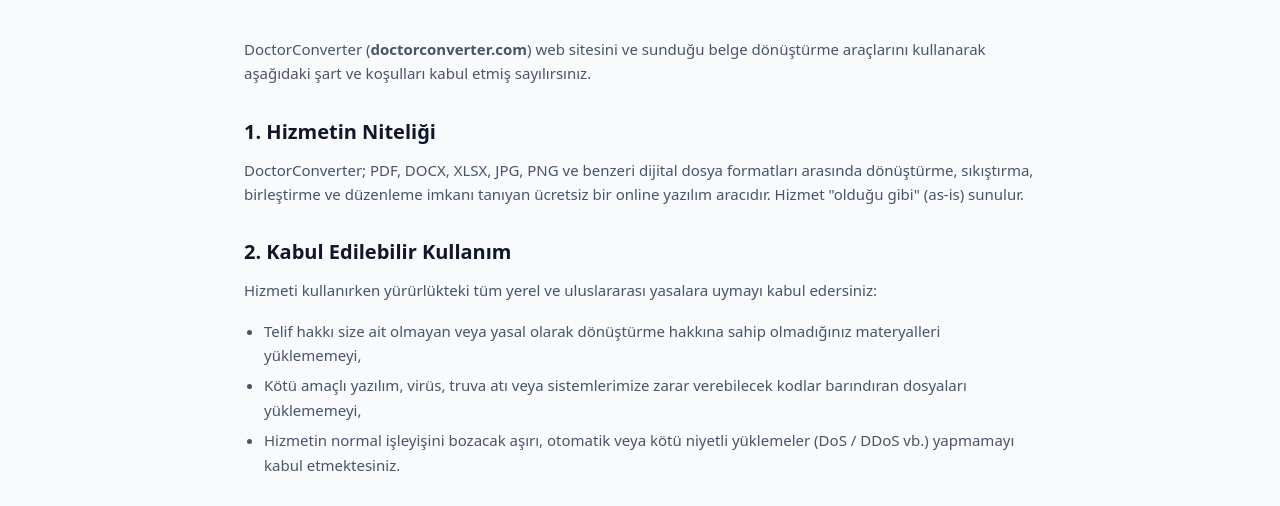
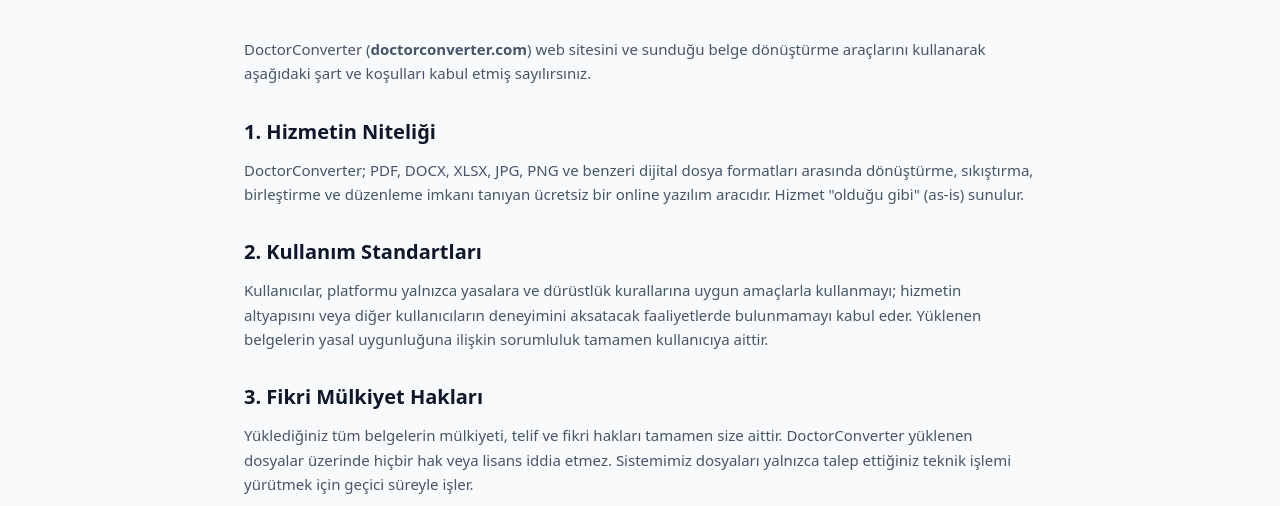
Before and after one commit to mfurkanturan/convertsite, an Astro site in the folder apps/web/: page /kullanim-sartlari in a window 1280 px wide. Shown: the part 232-738 px from the top of the page. Built offline with nearby package versions, Linux system fonts and the light colour scheme; Astro itself is replaced by a stand-in of ours.

Commit message:
fix(legal): simplify and professionalize terms of service language

```diff
--- a/apps/web/src/pages/kullanim-sartlari.astro
+++ b/apps/web/src/pages/kullanim-sartlari.astro
@@ -15,15 +15,10 @@
     DoctorConverter; PDF, DOCX, XLSX, JPG, PNG ve benzeri dijital dosya formatları arasında dönüştürme, sıkıştırma, birleştirme ve düzenleme imkanı tanıyan ücretsiz bir online yazılım aracıdır. Hizmet "olduğu gibi" (as-is) sunulur.
   </p>
 
-  <h2>2. Kabul Edilebilir Kullanım</h2>
+  <h2>2. Kullanım Standartları</h2>
   <p>
-    Hizmeti kullanırken yürürlükteki tüm yerel ve uluslararası yasalara uymayı kabul edersiniz:
+    Kullanıcılar, platformu yalnızca yasalara ve dürüstlük kurallarına uygun amaçlarla kullanmayı; hizmetin altyapısını veya diğer kullanıcıların deneyimini aksatacak faaliyetlerde bulunmamayı kabul eder. Yüklenen belgelerin yasal uygunluğuna ilişkin sorumluluk tamamen kullanıcıya aittir.
   </p>
-  <ul>
-    <li>Telif hakkı size ait olmayan veya yasal olarak dönüştürme hakkına sahip olmadığınız materyalleri yüklememeyi,</li>
-    <li>Kötü amaçlı yazılım, virüs, truva atı veya sistemlerimize zarar verebilecek kodlar barındıran dosyaları yüklememeyi,</li>
-    <li>Hizmetin normal işleyişini bozacak aşırı, otomatik veya kötü niyetli yüklemeler (DoS / DDoS vb.) yapmamayı kabul etmektesiniz.</li>
-  </ul>
 
   <h2>3. Fikri Mülkiyet Hakları</h2>
   <p>
```
